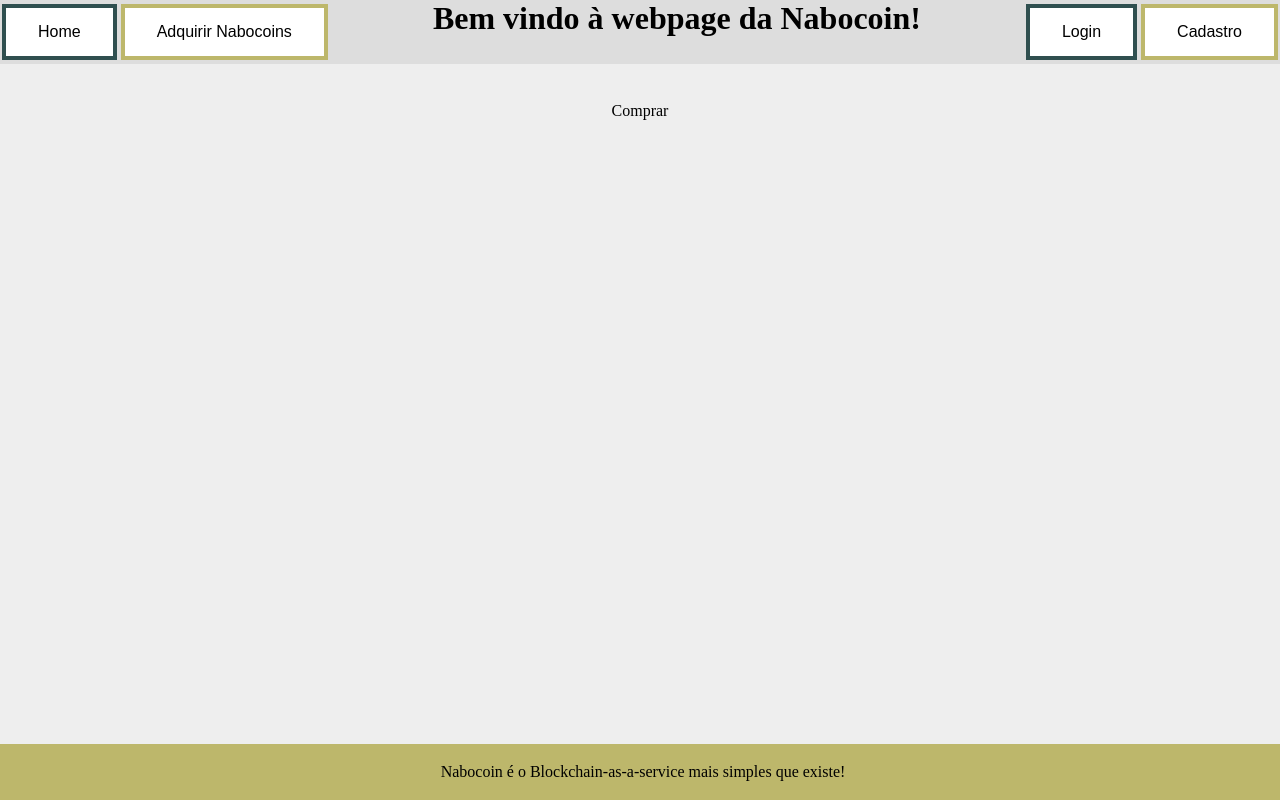
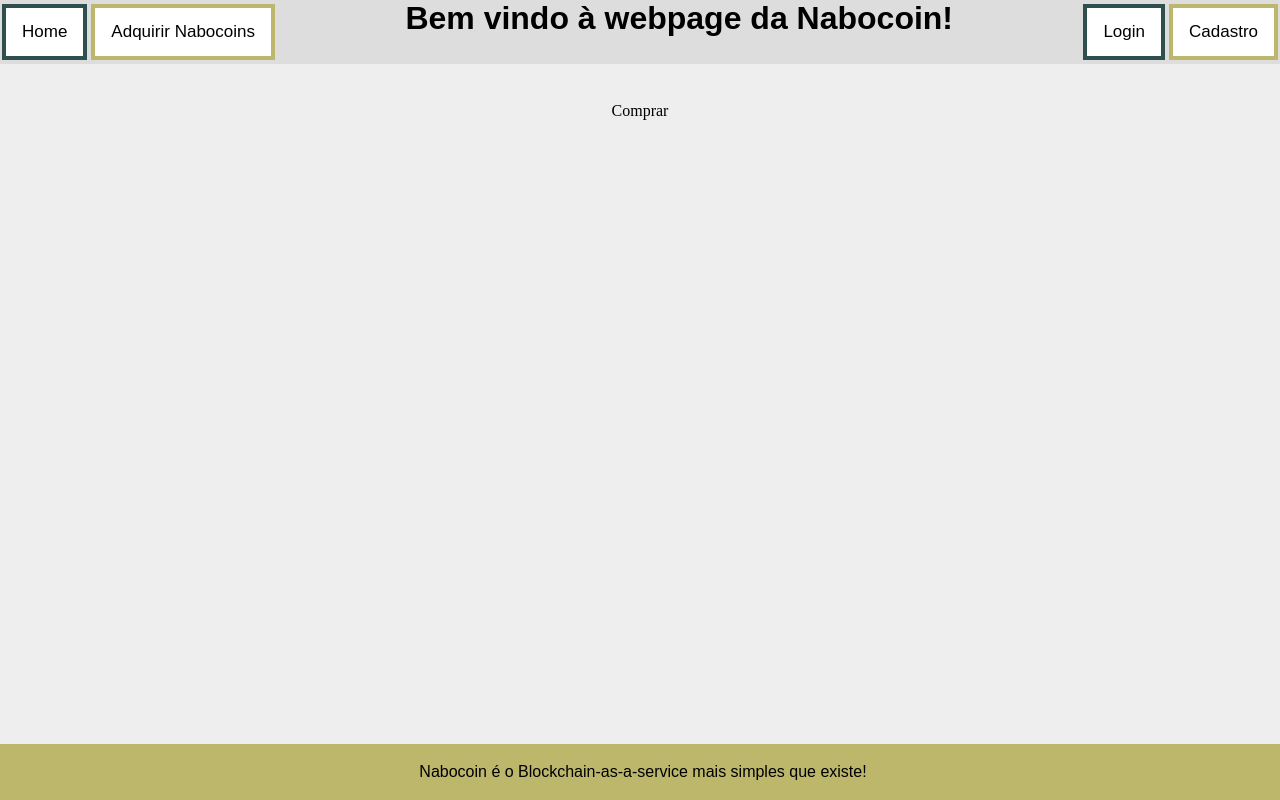
Before and after one commit to joaovillaca/NaboCoin, a Flask app: page /buy in a window 1280 px wide. Run offline with Flask 2, Linux system fonts and the light colour scheme.

Commit message:
Added shadow to button hovers and changed fonts to Arial

```diff
--- a/application/templates/index.html
+++ b/application/templates/index.html
@@ -41,24 +41,26 @@
 		.button1:hover {
 			background-color: darkkhaki;
 			color: white;
+			box-shadow: 0 12px 16px 0 rgba(0,0,0,0.24), 0 17px 50px 0 rgba(0,0,0,0.19);
 		}
 		.button2:hover {
 			background-color: darkslategray;
 			color: white;
+			box-shadow: 0 12px 16px 0 rgba(0,0,0,0.24), 0 17px 50px 0 rgba(0,0,0,0.19);
 		}
 	</style>
-	<footer class="footer footer"><center><p>Nabocoin é o Blockchain-as-a-service mais simples que existe!</p></center></footer>
+	<footer class="footer footer"><center><p style="font-family: Arial">Nabocoin é o Blockchain-as-a-service mais simples que existe!</p></center></footer>
 </head>
 <body>
 	<div class = "login-container">
-		<button href = "/" class = "button button2 left">Home</button>
-		<button href = "/buy" class = "button button1 left">Adquirir Nabocoins</button>
-		<button class="button button1 right" href = "/register">Cadastro</button>
-		<button class="button button2 right" href = "/login">Login</button>
-		<center><h1>Bem vindo à webpage da Nabocoin!</h1></center>
+		<a style="font-family: Arial" href = "/" class = "button button2 left">Home</a>
+		<a style="font-family: Arial" href = "/buy" class = "button button1 left">Adquirir Nabocoins</a>
+		<a style="font-family: Arial" class="button button1 right" href = "/register">Cadastro</a>
+		<a style="font-family: Arial" class="button button2 right" href = "/login">Login</a>
+		<center><h1 style="font-family: Arial">Bem vindo à webpage da Nabocoin!</h1></center>
 	</div>
 	<center>
-	<h2>{{ message }}</h2>
+	<h2 style="font-family: Arial">{{ message }}</h2>
 	<br>
 	{{ action }}
 	</center>
```
